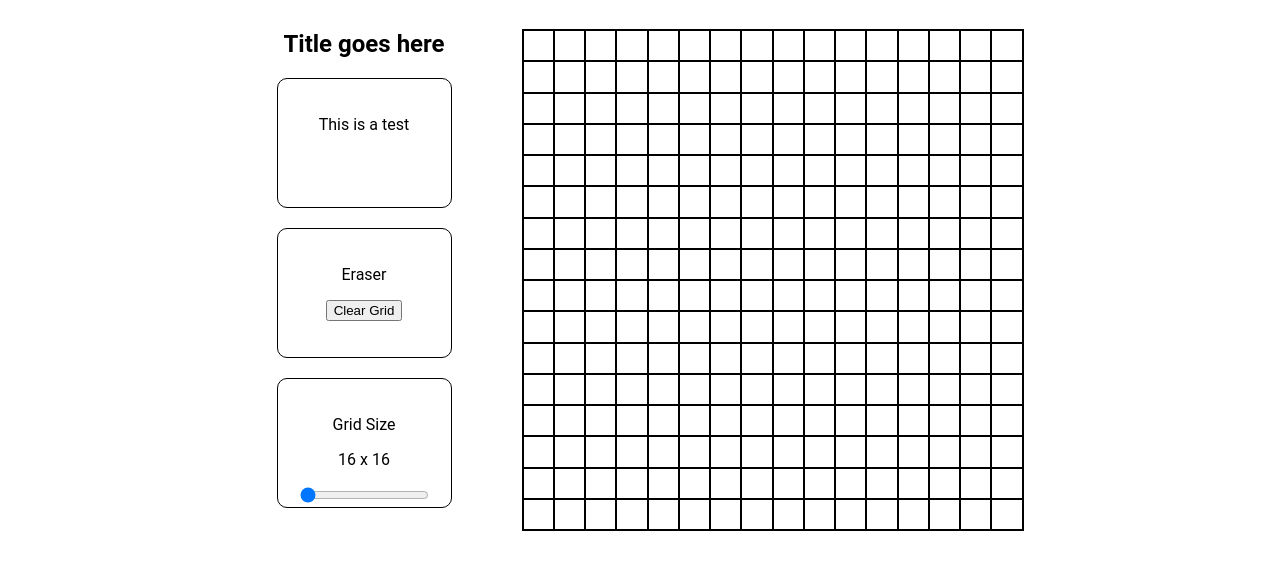
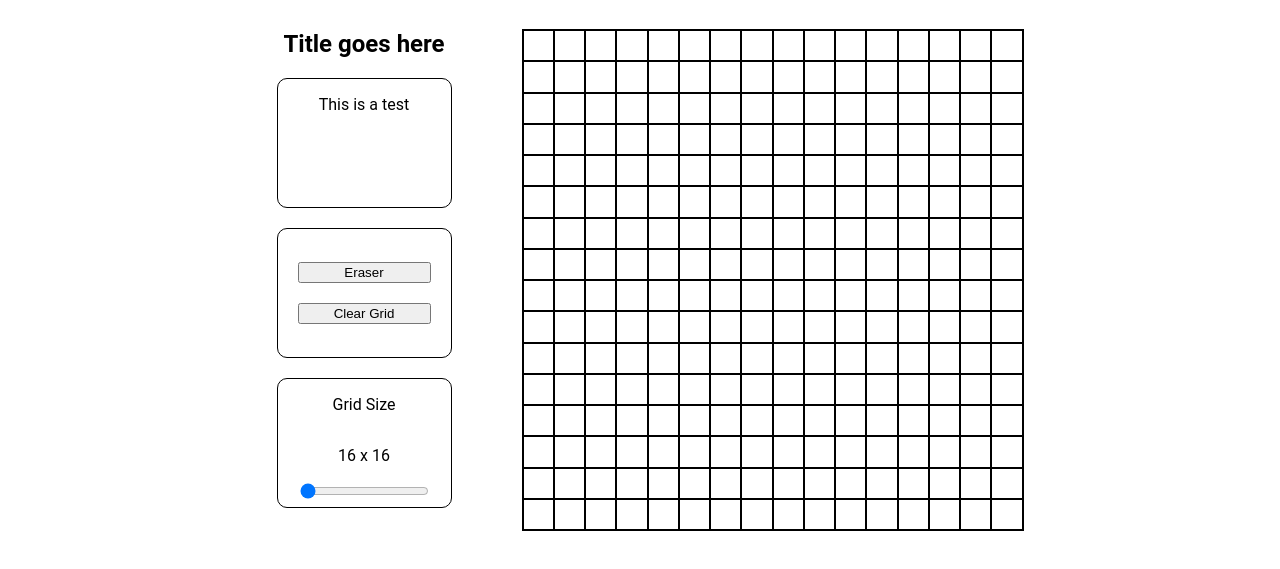
Before and after one commit to Elegant-Geek/Etch-a-Sketch, a plain HTML site: page index.html in a window 1280 px wide. Shown: the part 55-624 px from the top of the page. Drawn offline with Linux system fonts and the light colour scheme.

Commit message:
add an eraser button

```diff
--- a/index.html
+++ b/index.html
@@ -27,8 +27,8 @@
             <div class="settings-box">
                 <p>This is a test</p>
             </div>
-            <div class="settings-box">
-                <p>Eraser</p>
+            <div class="settings-box eraser-box">
+                <button id="eraser-btn">Eraser</button>
                 <button id="clear-grid-btn">Clear Grid</button>
             </div>
             <div class="settings-box">
--- a/style.css
+++ b/style.css
@@ -76,10 +76,17 @@ div.main-container {
     border: 1px solid black;
     border-radius: 10px;
     /* box-sizing: border-box; */
+    display: flex;
+    flex-direction: column;
     height: 130px;
     width: auto;
     text-align: center;
     margin-bottom: 20px;
-    padding: 20px 20px;
+    padding: 0px 20px;
     flex-wrap: wrap;
 }
+
+.eraser-box {
+    justify-content: center;
+    gap: 20px;
+}
```
